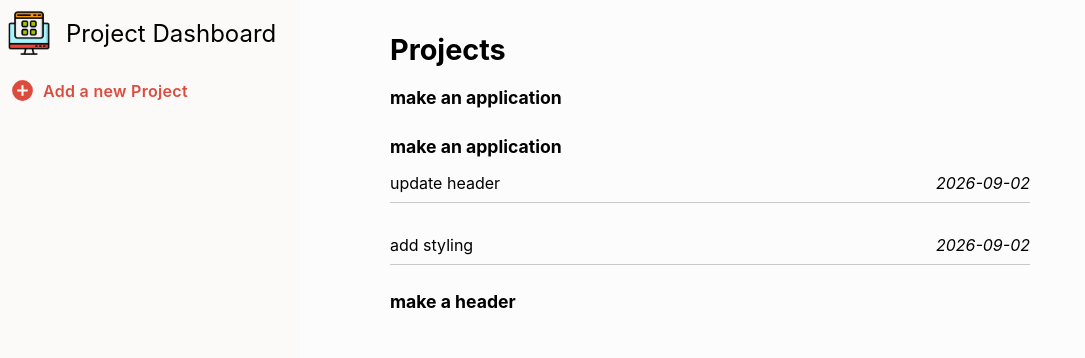
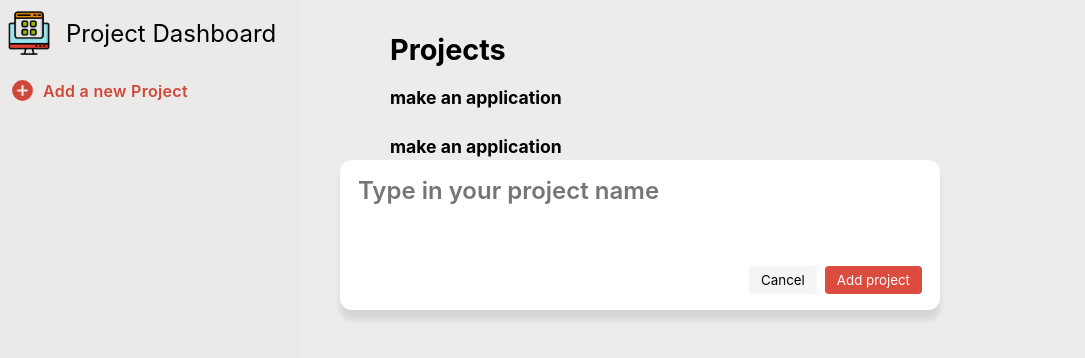
Before and after one commit to SBNKy/todo-app, a website built with webpack: page src/template.html in a window 1280 px wide. Both pictures are taken after a click on the button "Add a new Project". Shown: the whole page, without its empty margins (0-1085 px from the left). Built offline with nearby package versions, Linux system fonts and the light colour scheme.

Commit message:
feat: add dialog window do add new projects

```diff
--- a/src/index.js
+++ b/src/index.js
@@ -1,18 +1,34 @@
 import "./style.css";
 import { UI } from "./modules/ui.js";
-import { createProject, createTodo } from "./modules/factories.js";
+import { createTodo } from "./modules/factories.js";
 import { AppManager } from "./modules/appManager.js";
 
+const addProjectBtn = document.querySelector(".add-project-btn");
+const projectDialog = document.querySelector("#project-dialog");
+const projectForm = document.querySelector("#project-form");
+const projectFormSubmitBtn = document.querySelector(".modal-submit-btn");
 
 
 const task1 = createTodo("update header", "2026-09-02");
 const task2 = createTodo("add styling", "2026-09-02");
 
-
 const project1 = AppManager.addProject("make an application");
-AppManager.addTodo(project1.id, task1.title, task1.dueDate);
-AppManager.addTodo(project1.id, task2.title, task2.dueDate);
+// AppManager.addTodo(project1.id, task1.title, task1.dueDate);
+// AppManager.addTodo(project1.id, task2.title, task2.dueDate);
 
 const project2 = AppManager.addProject("make a header");
 AppManager.addTodo(project2.id, task2.title, task2.dueDate);
 AppManager.addTodo(project2.id, task1.title, task1.dueDate);
+
+
+addProjectBtn.addEventListener("click", () => {
+    UI.openProjectDialog();
+});
+
+projectDialog.addEventListener("close", () => {
+    projectForm.reset();
+})
+
+projectFormSubmitBtn.addEventListener("click", () => {
+
+});
--- a/src/modules/appManager.js
+++ b/src/modules/appManager.js
@@ -19,7 +19,7 @@ export const AppManager = {
         const activeProject = this.projects.find(
             (project) => project.id === projectID,
         );
-        console.log(activeProject);
+
         if (!activeProject) console.log("No active project with this given ID");
 
         const newTodo = createTodo(title, dueDate, description);
--- a/src/modules/ui.js
+++ b/src/modules/ui.js
@@ -1,4 +1,5 @@
 const projectsContainer = document.querySelector(".project-container");
+const ProjectDialog = document.querySelector("#project-dialog");
 
 function clearProjectsContainer() {
     projectsContainer.innerHTML = "";
@@ -6,6 +7,7 @@ function clearProjectsContainer() {
 
 export const UI = {
     renderProjects(projects) {
+        // clearProjectsContainer();
         projects.forEach((project) => {
             const projectSection = document.createElement("section");
             projectSection.classList.add("project-section");
@@ -52,6 +54,10 @@ export const UI = {
             todoList.appendChild(todoListItem);
         });
     },
+
+    openProjectDialog() {
+        ProjectDialog.showModal();
+    }
 };
 
 function createDeleteTodoBtn() {
--- a/src/style.css
+++ b/src/style.css
@@ -3,6 +3,7 @@
     --aside-min-width: 300px;
     --project-container-max-width: 800px;
     --add-project-btn-color: #DC4C3E;
+    --cancel-dialog-btn-bg-color: #F5F5F5;
 }
 
 * {
@@ -124,7 +125,70 @@ main {
     bottom: 0;
 }
 
-
 .project-section ul li:last-child {
     margin-bottom: 14px;
 }
+
+dialog {
+    margin: revert;
+    border: none;
+    border-radius: 12px;
+    height: 150px;
+    width: 600px;
+    box-shadow: 0px 10px 6px rgba(0,0,0, 0.1);
+    margin-top: 20vh;
+}
+
+::backdrop {
+    opacity: 0.6;
+}
+
+#project-dialog {
+    padding: 16px 18px;
+}
+
+#project-form {
+    height: 100%;
+    display: flex;
+    flex-direction: column;
+
+}
+
+#project-form-name {
+    width: 100%;
+    border: none;
+    font-size: 1.5rem;
+    font-weight: 600;
+}
+
+#project-form-name:focus {
+    outline: none;
+}
+
+.modal-footer {
+    display: flex;
+    justify-content: flex-end;
+    align-items: flex-end;
+    margin-top: auto;
+    gap: 8px;
+}
+
+.modal-footer button {
+    border: none;
+    border-radius: 4px;
+    padding: 6px 12px;
+}
+
+.modal-cancel-btn {
+    background-color: var(--cancel-dialog-btn-bg-color);
+    transition: filter 0.2s;
+}
+
+.modal-cancel-btn:hover {
+    filter: brightness(0.95);
+}
+
+.modal-submit-btn {
+    background-color: var(--add-project-btn-color);
+    color: white;
+}
--- a/src/template.html
+++ b/src/template.html
@@ -30,5 +30,28 @@
                 <h1>Projects</h1>
             </div>
         </main>
+
+        <dialog id="project-dialog">
+            <form id="project-form" method="dialog">
+                <div class="modal-content">
+                    <label
+                        ><input
+                            type="text"
+                            id="project-form-name"
+                            placeholder="Type in your project name"
+                    /></label>
+                </div>
+
+                <div class="modal-footer">
+                    <button
+                        value="cancel"
+                        class="modal-cancel-btn"
+                    >Cancel</button>
+                    <button type="submit" value="submit" class="modal-submit-btn">
+                        Add project
+                    </button>
+                </div>
+            </form>
+        </dialog>
     </body>
 </html>
```
